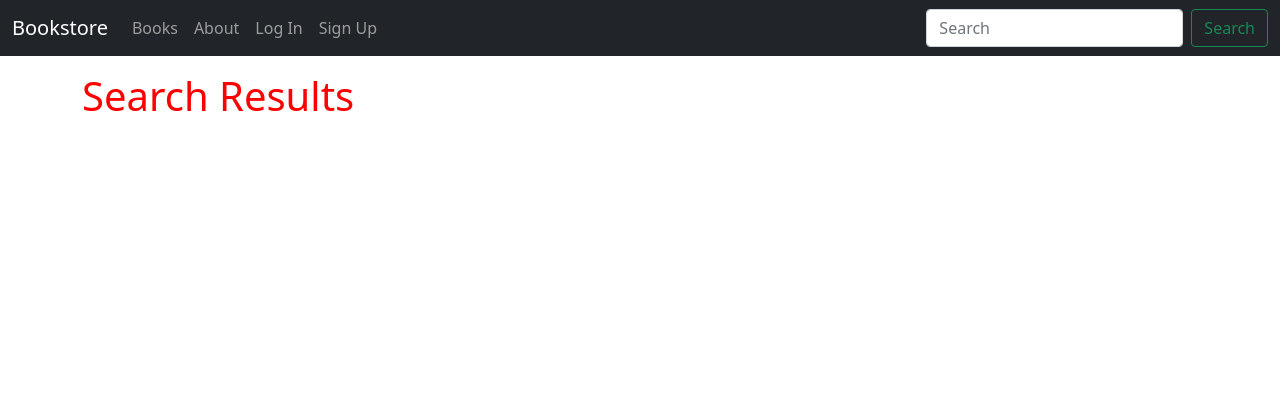
After one commit to joerude/django-for-professionals-book-code, a Django app: template templates/books/search_results.html in a window 1280 px wide. The commit adds this page. Shown: the top 420 px of the page. Run offline with Django 4.2, Linux system fonts and the light colour scheme; the template is opened without the code that fills it, so the values that code supplies are empty.

Commit message:
ch15-search-form

```diff
--- a/books/urls.py
+++ b/books/urls.py
@@ -1,8 +1,9 @@
 from django.urls import path
 
-from .views import BookDetailView, BookListView
+from .views import BookDetailView, BookListView, SearchResultListView
 
 urlpatterns = [
     path('', BookListView.as_view(), name='book_list'),
     path('<uuid:pk>/', BookDetailView.as_view(), name='book_detail'),
+    path('search/', SearchResultListView.as_view(), name='search_results'),
 ]
--- a/templates/_base.html
+++ b/templates/_base.html
@@ -2,30 +2,27 @@
 <!DOCTYPE html>
 <html>
 <head>
-    <meta charset="UTF-8">
-    <title>{% block title %} Bookstore {% endblock title %} </title>
+  <meta charset="utf-8">
+  <title>{% block title %}Bookstore{% endblock title %}</title>
+  <!-- Bootstrap CSS -->
   <link href="https://cdn.jsdelivr.net/npm/bootstrap@5.1.3/dist/css/bootstrap.min.css" rel="stylesheet" integrity="sha384-1BmE4kWBq78iYhFldvKuhfTAU6auU8tT94WrHftjDbrCEXSU1oBoqyl2QvZ6jIW3" crossorigin="anonymous">
-    <link rel='stylesheet' href='{% static "css/base.css" %}'>
-
+  <!-- CSS -->
+  <link rel="stylesheet" href="{% static 'css/base.css' %}">
 </head>
 <body>
-
   <nav class="navbar navbar-expand-md navbar-dark fixed-top bg-dark">
     <div class="container-fluid">
-    <a class="navbar-brand" href="#">Bookstore</a>
-    <button class="navbar-toggler" type="button" data-bs-toggle="collapse" data-bs-targ\
-    et="#navbarCollapse" aria-controls="navbarCollapse" aria-expanded="false" aria-label="Tog\
-    gle navigation">
+      <a class="navbar-brand" href="{% url 'home' %}">Bookstore</a>
+      <button class="navbar-toggler" type="button" data-bs-toggle="collapse" data-bs-target="#navbarCollapse" aria-controls="navbarCollapse" aria-expanded="false" aria-label="Toggle navigation">
         <span class="navbar-toggler-icon"></span>
       </button>
       <div class="collapse navbar-collapse" id="navbarCollapse">
         <ul class="navbar-nav me-auto mb-2 mb-md-0">
-
-    <li class='nav-item'>
-        <a class='nav-link' href='{% url "book_list" %}'> Books </a>
+          <li class="nav-item">
+            <a class="nav-link" href="{% url 'book_list' %}">Books</a>
           </li>
-    <li class='nav-item'>
-        <a class='nav-link' href='{% url "about" %}'> About </a>
+          <li class="nav-item">
+            <a class="nav-link" href="{% url 'about' %}">About</a>
           </li>
           {% if user.is_authenticated %}
           <li class="nav-item">
@@ -40,15 +37,19 @@
           </li>
           {% endif %}
         </ul>
+        <form class="d-flex" action="{% url 'search_results' %}" method="get">
+          <input class="form-control me-2" type="search" name="q" placeholder="Search" aria-label="Search" >
+          <button class="btn btn-outline-success" type="submit">Search</button>
+        </form>
       </div>
     </div>
   </nav>
-
   <div class="container">
     {% block content %}
     {% endblock content %}
   </div>
   <script src="https://cdn.jsdelivr.net/npm/bootstrap@5.1.3/dist/js/bootstrap.bundle.min.js" integrity="sha384-ka7Sk0Gln4gmtz2MlQnikT1wXgYsOg+OMhuP+IlRH9sENBO0LRn5q+8nbTov4+1p" crossorigin="anonymous"></script>
-    <script src='{% static "js/base.js" %}'></script>
+  <!-- JavaScript -->
+  <script src="{% static 'js/base.js' %}"></script>
 </body>
-</html
+</html>
--- a/templates/books/book_detail.html
+++ b/templates/books/book_detail.html
@@ -7,7 +7,6 @@
         {% if book.cover %}
             <img class='bookcover' src='{{ book.cover.url }}' alt='{{ book.title }}'>
         {% endif %}
-
         <h2><a href=''>{{ book.title }}</a></h2>
         <p>Author: {{ book.author }}</p>
         <p>Price: {{ book.price }}</p>
--- /dev/null
+++ b/templates/books/search_results.html
@@ -0,0 +1,12 @@
+{% extends "_base.html" %}
+{% block title %}Search{% endblock title %}
+{% block content %}
+    <h1>Search Results</h1>
+    {% for book in book_list %}
+    <div>
+        <h3><a href="{{ book.get_absolute_url }}">{{ book.title }}</a></h3>
+        <p>Author: {{ book.author }}</p>
+        <p>Price: $ {{ book.price }}</p>
+    </div>
+    {% endfor %}
+{% endblock content %}
```
Also changed, not shown: books/views.py (+13 -0 lines). Lines whose indentation alone changed are shown as unchanged.
